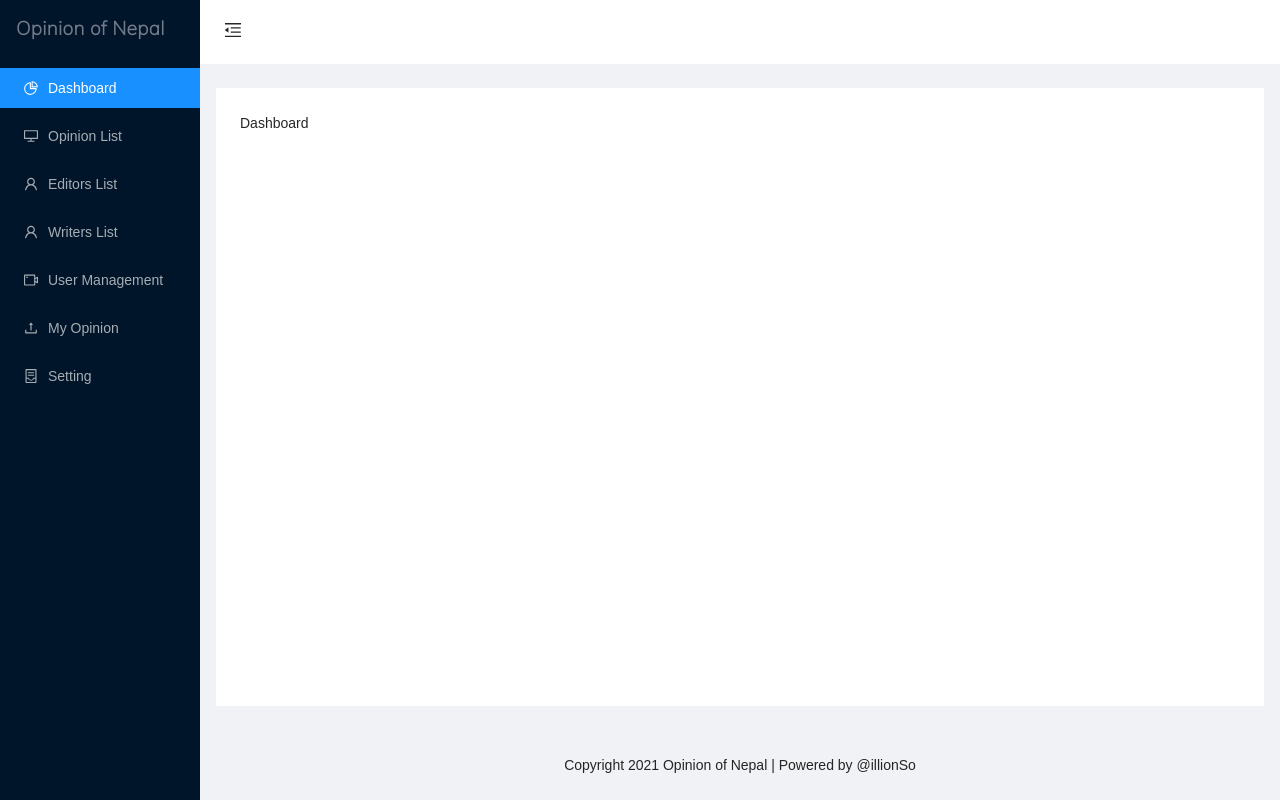
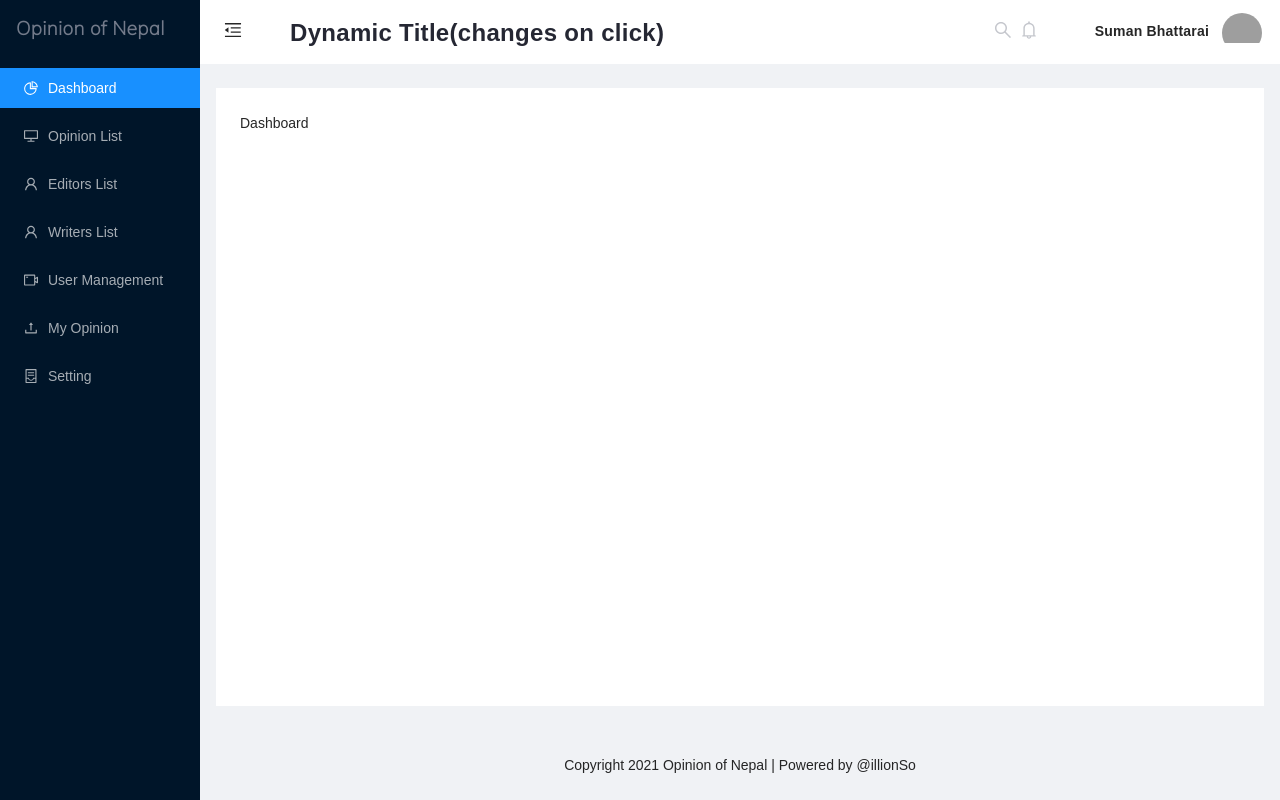
Before and after one commit to illionSo/Profile-OON, a React (Create React App) app: page / in a window 1280 px wide. Built offline with nearby package versions, Linux system fonts and the light colour scheme; grey boxes are pictures that could not be loaded.

Commit message:
DAshboardHeader

```diff
--- a/src/Components/Dashboard/Sidebar.js
+++ b/src/Components/Dashboard/Sidebar.js
@@ -1,7 +1,7 @@
 import * as React from "react";
 import { BrowserRouter as Router, Route, Link } from "react-router-dom";
 import { useState } from "react";
-import { Menu, Layout } from "antd";
+import { Menu, Layout, Avatar, Image, Space, Typography } from "antd";
 import Dashboard from "./Dashboard";
 import OpinionList from "./OpinionList";
 import EditorsList from "./EditorsList";
@@ -19,8 +19,11 @@ import {
   UploadOutlined,
   PieChartOutlined,
   ContainerOutlined,
+  BellOutlined,
+  SearchOutlined,
 } from "@ant-design/icons";
 const { Header, Sider, Content, Footer } = Layout;
+const { Title } = Typography;
 
 const Sidebar = () => {
   const [collapsed, setCollapsed] = useState(false);
@@ -78,6 +81,71 @@ const Sidebar = () => {
                 onClick: toggleCollapsed,
               }
             )}
+
+            <Title
+              level={5}
+              style={{
+                position: "absolute",
+                top: "18px",
+                left: "290px",
+                fontWeight: "bold",
+                fontSize: "24px",
+                lineHeight: "30px",
+                letterSpacing: " 0.3px",
+
+                color: " #252733",
+              }}
+            >
+              Dynamic Title(changes on click)
+            </Title>
+
+            <div style={{ float: "right" }}>
+              <Space>
+                <div style={{ marginRight: "10rem" }}>
+                  <SearchOutlined
+                    size={30}
+                    style={{
+                      color: " #C5C7CD",
+                      boxSizing: "border-box",
+                      fontSize: "18px",
+                      marginRight: "8px",
+                    }}
+                  />
+                  <BellOutlined
+                    size={30}
+                    style={{
+                      color: " #C5C7CD",
+                      boxSizing: "border-box",
+                      fontSize: "18px",
+                    }}
+                  />
+                </div>{" "}
+                <Title
+                  level={5}
+                  style={{
+                    marginLeft: "1rem",
+                    position: "absolute",
+                    right: "71px",
+                    top: "21px",
+                    color: "##25273",
+                    letterSpacing: "0.2px",
+                    fontStyle: "normal",
+                    fontWeight: 600,
+                    fontSize: "14px",
+                    lineHeight: "20px",
+                  }}
+                >
+                  Suman Bhattarai
+                </Title>
+                <Avatar
+                  size={40}
+                  style={{ marginRight: "1em" }}
+                  src={
+                    <Image src="https://images.unsplash.com/photo-1567168409016-c73ab82ef45b?ixid=MXwxMjA3fDB8MHxwaG90by1wYWdlfHx8fGVufDB8fHw%3D&ixlib=rb-1.2.1&auto=format&fit=crop&w=342&q=80" />
+                  }
+                />
+              </Space>
+            </div>
           </Header>
           <Content
             className="site-layout-background"
```
